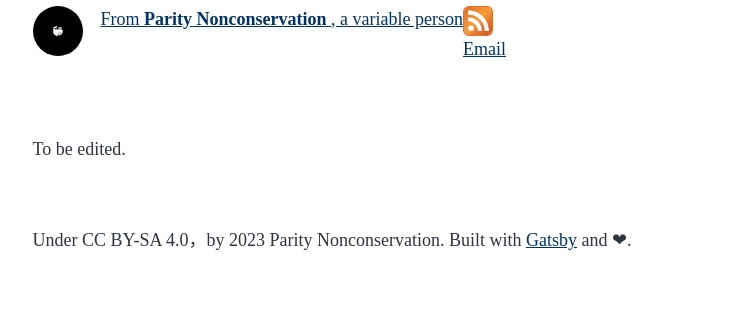
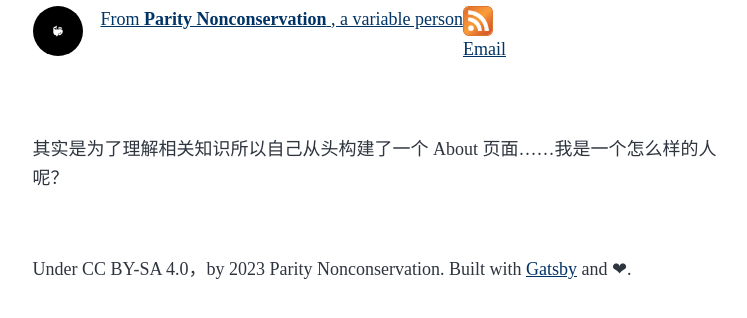
Before and after one commit to Boshugege/boshugege.github.io_source, a Gatsby site: page /about in a window 1280 px wide. Shown: the part 202-520 px from the top of the page, without its empty margins (252-999 px from the left). Built offline with nearby package versions, Linux system fonts and the light colour scheme; Gatsby itself is replaced by a stand-in of ours.

Commit message:
modified:   src/pages/about.js

```diff
--- a/src/pages/about.js
+++ b/src/pages/about.js
@@ -12,7 +12,7 @@ const About = ({ data, location }) => {
             <h1>About</h1>
             <Bio />
             <div>
-                <p>To be edited.</p>
+                <p>其实是为了理解相关知识所以自己从头构建了一个 About 页面……我是一个怎么样的人呢？</p>
             </div>
         </Layout>
     )
```
